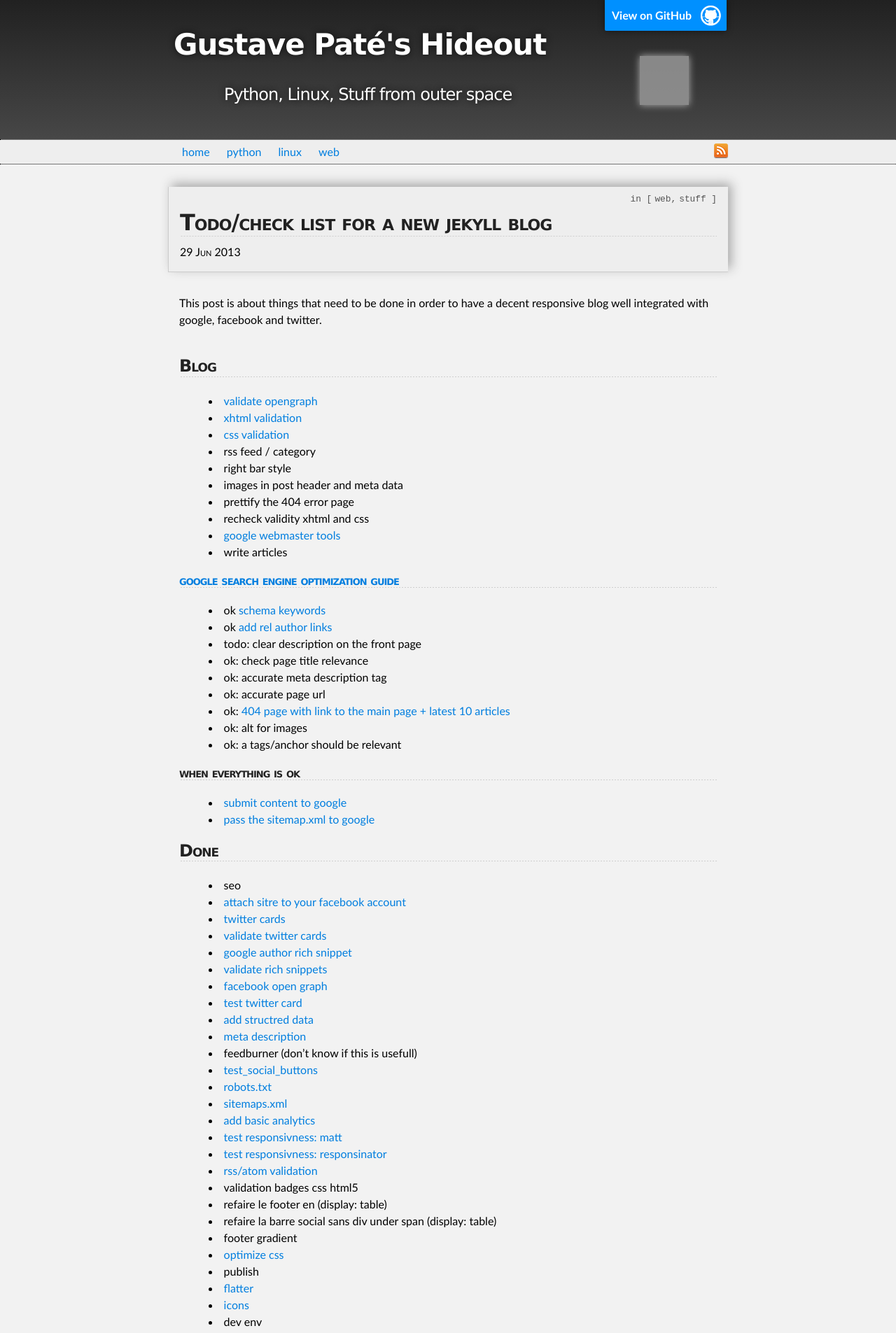
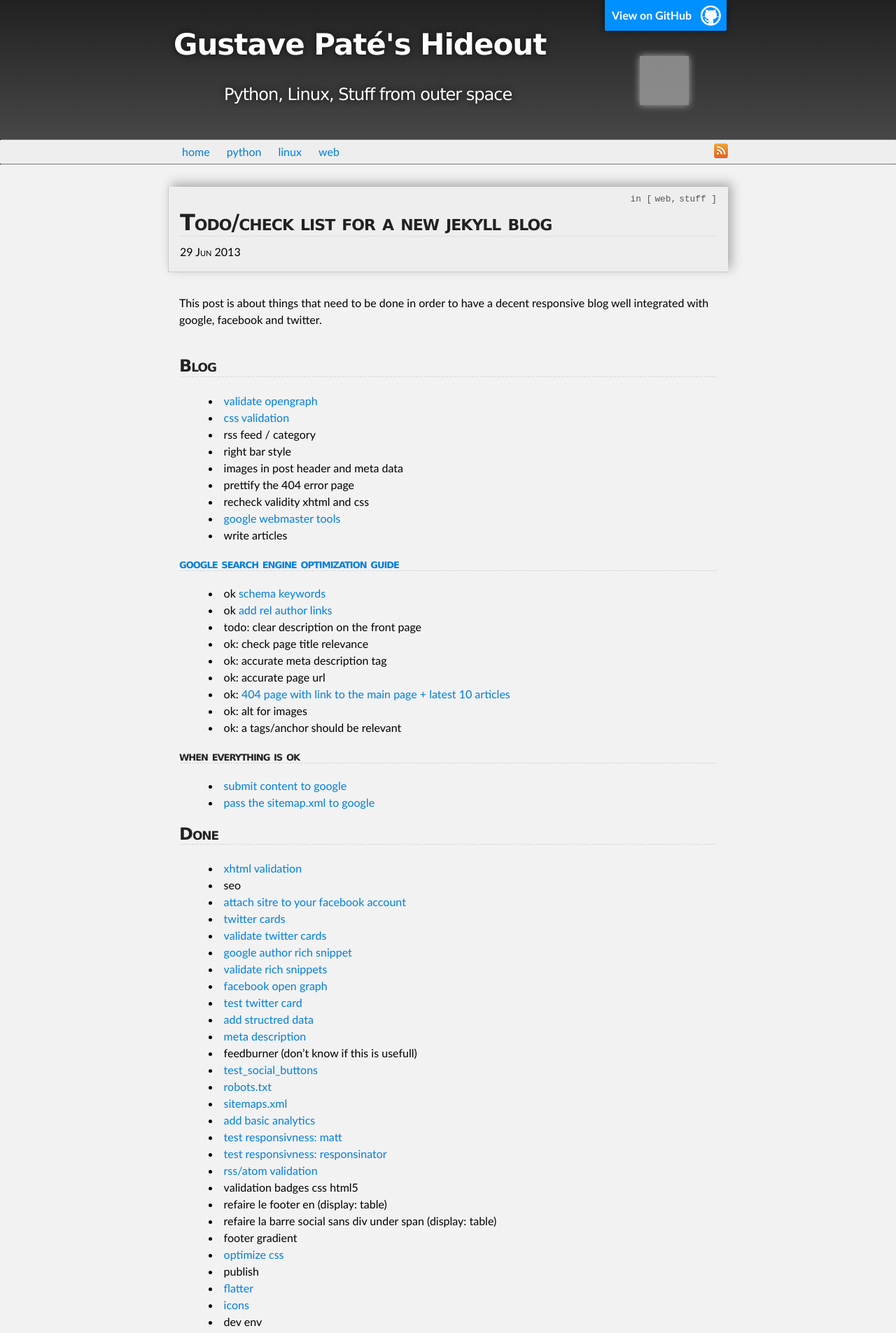
Before and after one commit to GustavePate/gustavepate.github.io, a Jekyll site: the page built from _posts/2013-07-01-todo-check-list-jekyll-blog.md, in a window 1280 px wide. Shown: the top 1905 px of the page at 70% size. Built offline with Jekyll 4.4.1, drawn with Linux system fonts in a browser that asks for light colours; comment, search, counter and statistics services are not loaded; part of the change alters nothing that is shown; grey boxes are pictures that could not be loaded.

Commit message:
fix css error ?

```diff
--- a/_posts/2013-07-01-todo-check-list-jekyll-blog.md
+++ b/_posts/2013-07-01-todo-check-list-jekyll-blog.md
@@ -12,7 +12,6 @@ keywords: [jekyll, blog, twitter, facebook, google, github, pages, howto, check
 
 ## Blog
 * [validate opengraph](https://developers.facebook.com/tools/debug)
-* [xhtml validation](http://validator.w3.org/check?uri=http%3A%2F%2Fgustavepate.github.io)
 * [css validation](http://jigsaw.w3.org/css-validator/validator?uri=http%3A%2F%2Fgustavepate.github.io)
 * rss feed / category
 * right bar style
@@ -39,6 +38,7 @@ keywords: [jekyll, blog, twitter, facebook, google, github, pages, howto, check
 
 
 ## Done
+* [xhtml validation](http://validator.w3.org/check?uri=http%3A%2F%2Fgustavepate.github.io)
 * seo
 * [attach sitre to your facebook account](https://developers.facebook.com/docs/insights/)
 * [twitter cards](https://github.com/jpoehls/hulk-example/blob/master/_posts/2013/2013-02-02-jekyll-recipes-for-blog-meta-tags.md)
--- a/css/main.css
+++ b/css/main.css
@@ -874,7 +874,6 @@ Small Tablet
     #footer_wrap #footer #foot_contact{
         padding: 1.5em 0em 0em 1.5em;
     }
-}
 
 /* goandroid */
 /* small android */
@@ -919,3 +918,4 @@ Small Tablet
     }
 
 }
+}
```
